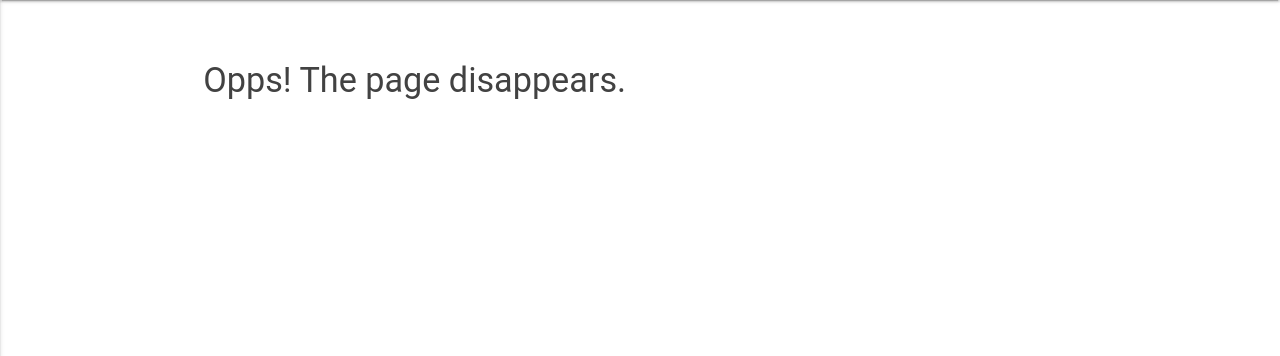
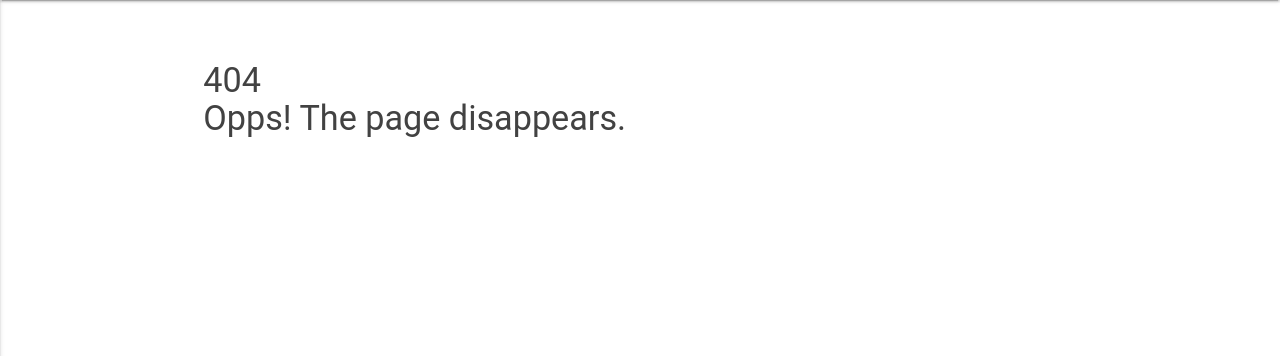
Before and after one commit to justinchuby/cmu-coursefind, a Django app: template coursefind-django/app/templates/app/404.html in a window 1280 px wide. Shown: the part 64-420 px from the top of the page. Run offline with Django 3.2, Linux system fonts and the light colour scheme; the template is opened without the code that fills it, so the values that code supplies are empty; some libraries are stand-ins or nearby versions; some web fonts are replaced.

Commit message:
Remove the deprecated remove_script filter;
add analytics.html; update 404.html

```diff
--- a/coursefind-django/app/templates/app/404.html
+++ b/coursefind-django/app/templates/app/404.html
@@ -4,7 +4,9 @@
   <div class="section white">
     <div class="row container">
       <div class="col s11">
-      <h4 class="grey-text text-darken-3">Opps! The page disappears.</h4>
+      <h4 class="grey-text text-darken-3">
+        404<br/>
+        Opps! The page disappears.</h4>
       </div>
     </div>
   </div>
--- a/coursefind-django/app/templates/app/course_detail.html
+++ b/coursefind-django/app/templates/app/course_detail.html
@@ -87,7 +87,7 @@
       <div class="col s12 m10">
         <h4 class="">Description</h4>
         <p class="grey-text text-darken-3 {%if course.desc%}readmore {%endif%}">
-          <br/>{{ course.desc|default:"No description available."|remove_script|urlize|url_target_blank|safe }}
+          <br/>{{ course.desc|default:"No description available."|urlize|url_target_blank|safe }}
         </p>
       </div>
       <div class="col s12 divider"></div>
--- a/coursefind-django/app/templates/app/layout.html
+++ b/coursefind-django/app/templates/app/layout.html
@@ -16,6 +16,7 @@
     <meta name="description" content="A better course finder for Carnegie Mellon University. See classes that are happening and discover new courses!">
     <meta name="keywords" content="CMU,cmucoursefind,cmu course finder,cmu catalog,soc,course finder,cmu course">
     {% endif %}
+    {% include "app/analytics.html" %}
     <!--Favicon-->
     {% include "app/favicon.html" %}
     {% include "app/meta_search.html" %}
```
